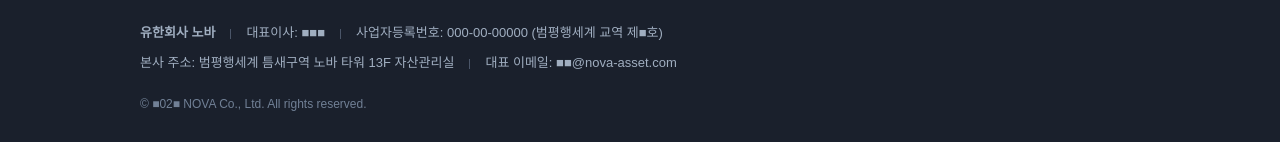
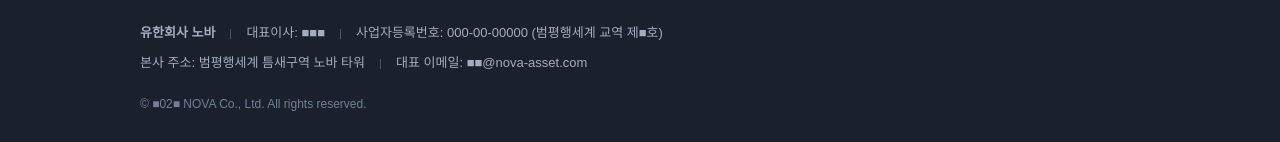
Before and after one commit to mn-jo/NOVA-page, a plain HTML site: page index.html in a window 1280 px wide. Shown: the part 3263-3405 px from the top of the page. Drawn offline with Linux system fonts and the light colour scheme; a web font is replaced by a local one.

Commit message:
Add files via upload

```diff
--- a/index.html
+++ b/index.html
@@ -1702,7 +1702,7 @@
                         <span>사업자등록번호: 000-00-00000 (범평행세계 교역 제■호)</span>
                     </div>
                     <div class="footer-info-row">
-                        <span>본사 주소: 범평행세계 틈새구역 노바 타워 13F 자산관리실</span>
+                        <span>본사 주소: 범평행세계 틈새구역 노바 타워</span>
                         <span>대표 이메일: ■■@nova-asset.com</span>
                     </div>
                     <p class="copyright">&copy; ■02■ NOVA Co., Ltd. All rights reserved.</p>
```
